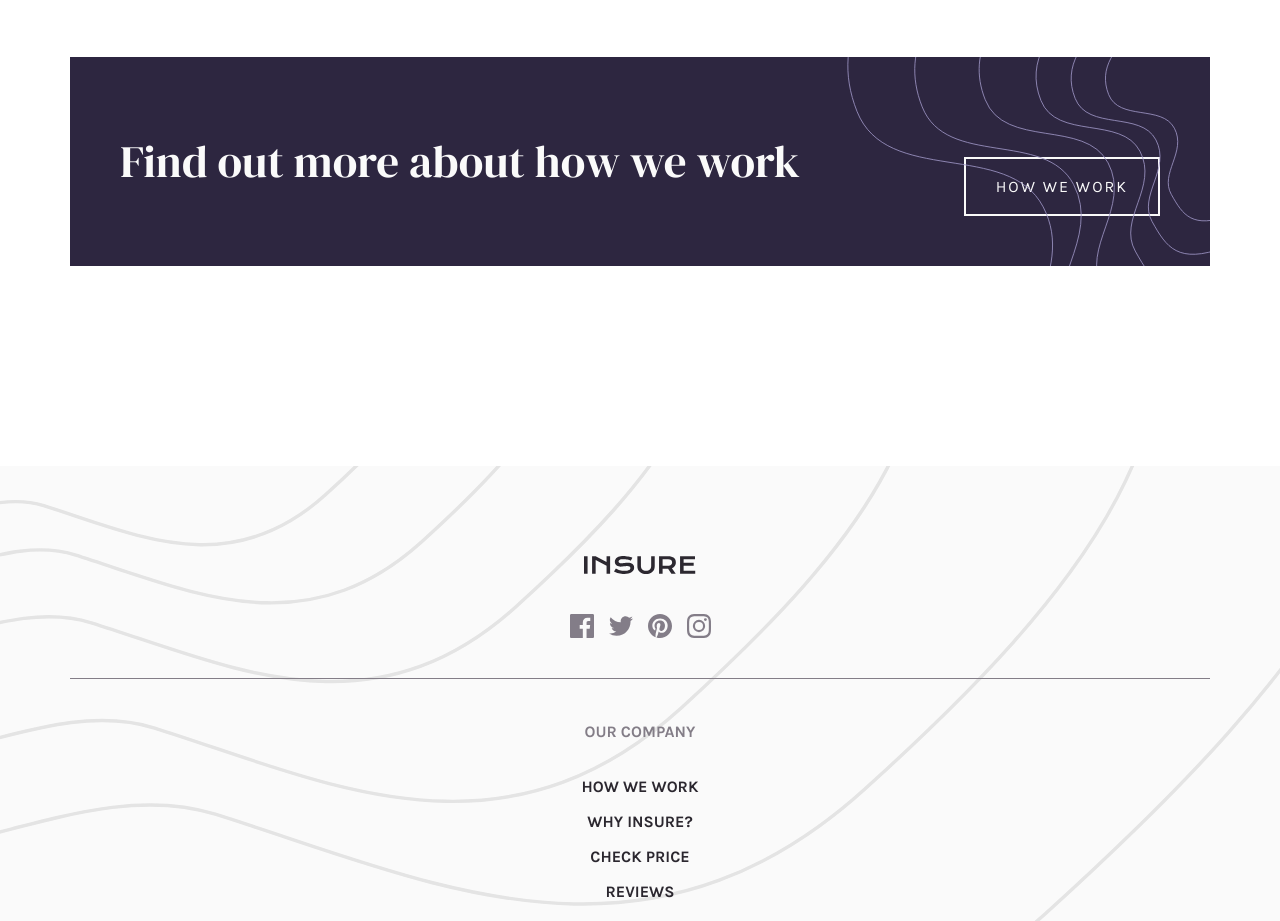
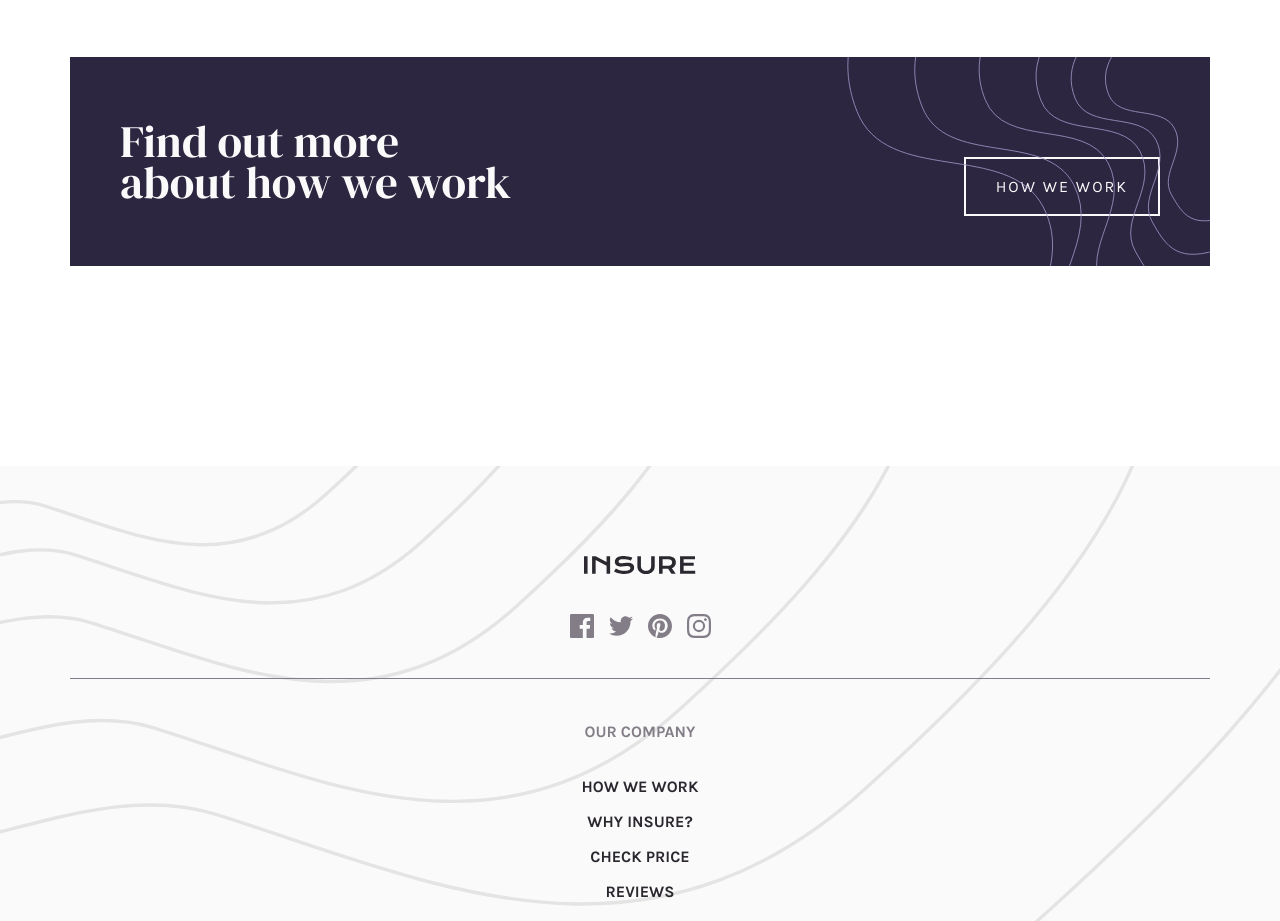
Before and after one commit to higor-costa/pagina-de-destino-insure, a React (Vite) app: page / in a window 1280 px wide. Shown: the part 1460-2381 px from the top of the page. Built offline with nearby package versions, Linux system fonts and the light colour scheme.

Commit message:
Ajusta estilo do título da callToAction

```diff
--- a/src/style/components/Main.module.scss
+++ b/src/style/components/Main.module.scss
@@ -91,6 +91,13 @@
     font-weight: normal;
     z-index: 100;
     position: relative;
+    @include device(m) {
+      max-width: 25rem;
+      text-align: start;
+    }
+    @include device(ml) {
+      font-size: 2.4125rem;
+    }
   }
 
   .button {
```
